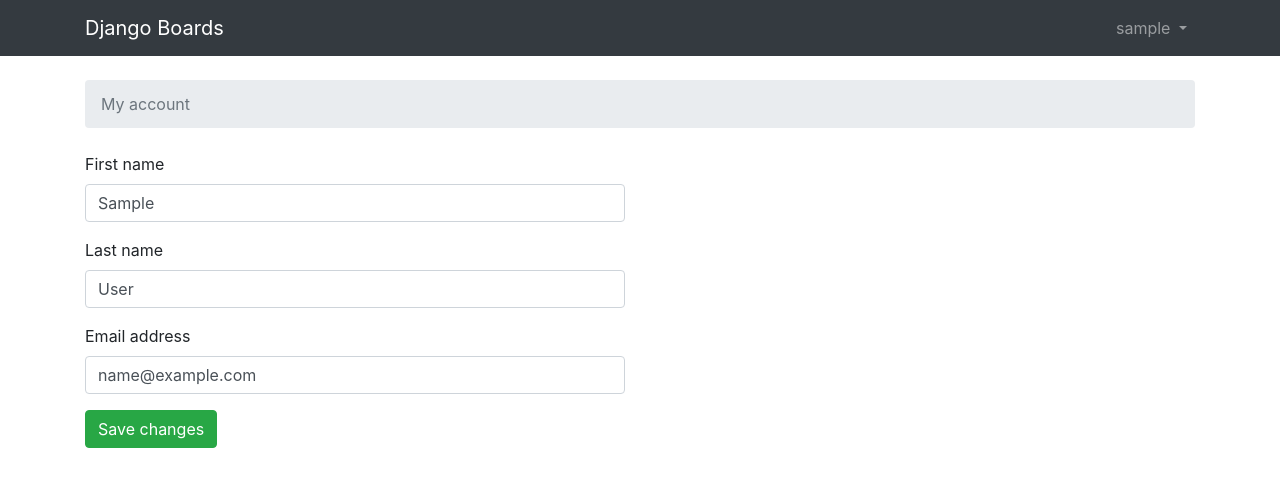
After one commit to git-nori/_tr_DjangoBeginners, a Django app: page /settings/account/ in a window 1280 px wide. The commit adds this page. Shown: the top 487 px of the page. Run offline with Django 3.2, Linux system fonts and the light colour scheme; the visitor is signed in with stand-in values (Sample User, id 1); some libraries are stand-ins or nearby versions.

Commit message:
[add]my_account画面を作成

```diff
--- a/accounts/views.py
+++ b/accounts/views.py
@@ -1,5 +1,10 @@
+from django.contrib.auth import login as auth_login
+from django.contrib.auth.decorators import login_required
 from django.shortcuts import render, redirect
-from django.contrib.auth import login as auth_login
+from django.urls import reverse_lazy
+from django.utils.decorators import method_decorator
+from django.views.generic import UpdateView
+from django.contrib.auth.models import User
 
 from accounts.forms import SignUpForm
 
@@ -15,3 +20,14 @@ def signup(request):
     else:
         form = SignUpForm()
     return render(request, 'signup.html', {'form': form})
+
+
+@method_decorator(login_required, name='dispatch')
+class UserUpdateView(UpdateView):
+    model = User
+    fields = ('first_name', 'last_name', 'email',)
+    template_name = 'my_account.html'
+    success_url = reverse_lazy('my_account')
+
+    def get_object(self):
+        return self.request.user
--- a/config/urls.py
+++ b/config/urls.py
@@ -30,6 +30,7 @@ urlpatterns = [
     path('signup/', account_views.signup, name='signup'),
     path('logout/', auth_views.LogoutView.as_view(), name='logout'),
     path('login/', auth_views.LoginView.as_view(template_name='login.html'), name='login'),
+    path('settings/account/', account_views.UserUpdateView.as_view(), name='my_account'),
     path('reset/', auth_views.PasswordResetView.as_view(
         template_name='password_reset.html',
         email_template_name='password_reset_email.html',
--- a/templates/base.html
+++ b/templates/base.html
@@ -26,7 +26,7 @@
             {{ user.username }}
           </a>
           <div class="dropdown-menu dropdown-menu-right" aria-labelledby="userMenu">
-            <a class="dropdown-item" href="#">MyAccount</a>
+            <a class="dropdown-item" href="{% url 'my_account' %}">MyAccount</a>
             <a class="dropdown-item" href="#">Change password</a>
             <div class="dropdown-divider"></div>
             <a class="dropdown-item" href="{% url 'logout' %}">Logout</a>
--- /dev/null
+++ b/templates/my_account.html
@@ -0,0 +1,21 @@
+{% extends 'base.html' %}
+
+{% load crispy_forms_tags %}
+
+{% block title %}My account{% endblock %}
+
+{% block breadcrumb %}
+<li class="breadcrumb-item active">My account</li>
+{% endblock %}
+
+{% block content %}
+<div class="row">
+  <div class="col-lg-6 col-md-8 col-sm-10">
+    <form method="post" novalidate>
+      {% csrf_token %}
+      {{ form|crispy }}
+      <button type="submit" class="btn btn-success">Save changes</button>
+    </form>
+  </div>
+</div>
+{% endblock %}
```
Also changed, not shown: accounts/tests/test_my_account.py (added, +77 -0 lines).
